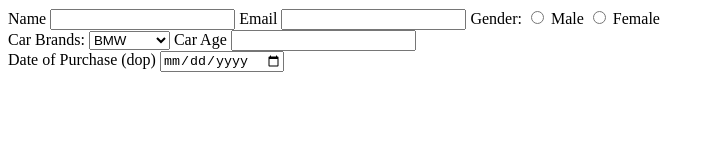
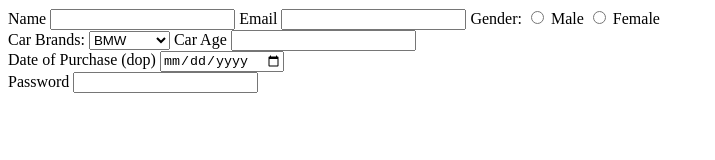
Before and after one commit to acciojob/car-insurance-form-Manjunath1299, a website: page main.html in a window 1280 px wide. Shown: the whole page, without its empty margins (0-715 px from the left). Drawn offline with Linux system fonts and the light colour scheme.

Commit message:
created a submission

```diff
--- a/main.html
+++ b/main.html
@@ -33,7 +33,8 @@
 	   <label for="dop">Date of Purchase (dop)</label>
 	   <input type="date" name="dop" id="dop" required>
 	   <br>
-
+	   <label for="password"> Password</label>
+	   <input type="password" name="password" id="password" required>
    </form>
 </body>
 
```
